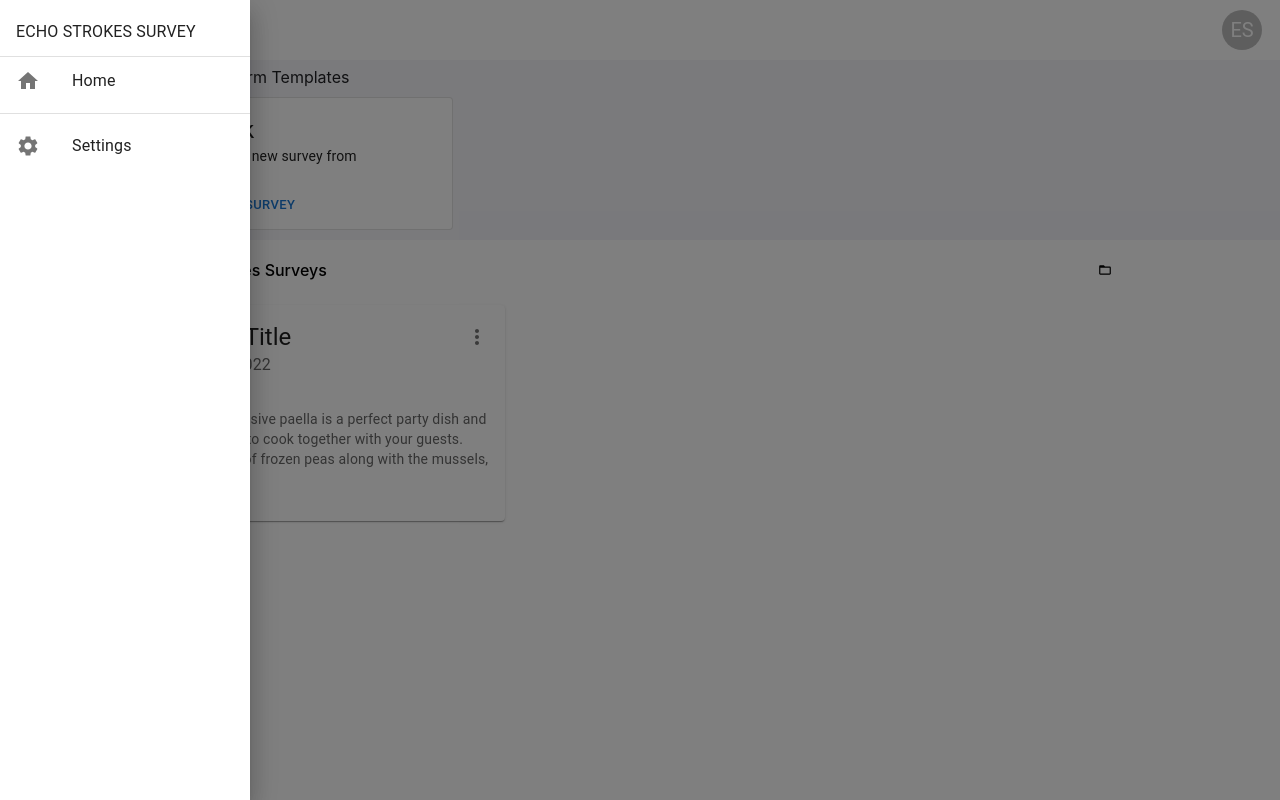
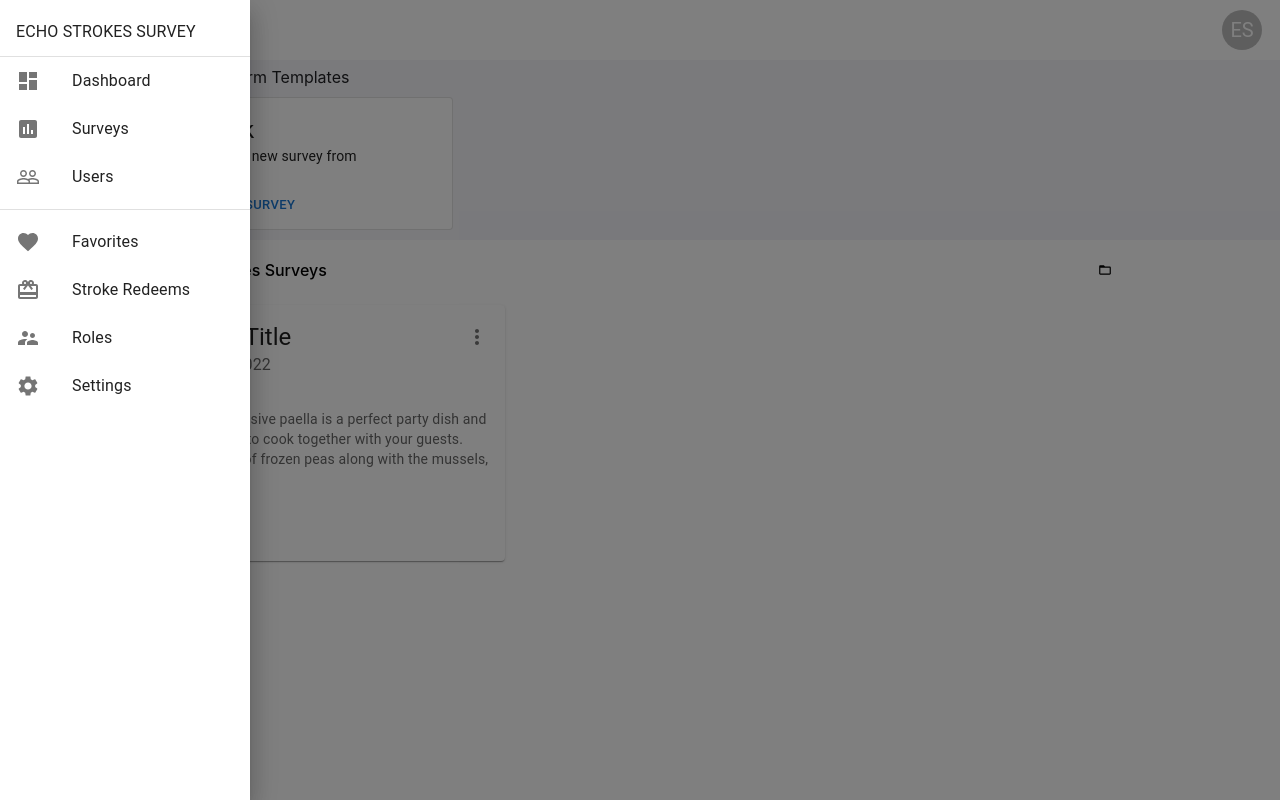
Before and after one commit to sannjayy/react-survey-forms, a React (Create React App) app: page / in a window 1280 px wide. Both pictures are taken after a click on the button 30 px from the left and 30 px from the top of the page. Built offline with nearby package versions, Linux system fonts and the light colour scheme.

Commit message:
initial admin design completed

```diff
--- a/src/components/Drawer/index.js
+++ b/src/components/Drawer/index.js
@@ -13,7 +13,12 @@ import ListItemText from '@mui/material/ListItemText';
 // import PostAddIcon from '@mui/icons-material/PostAdd';
 import SettingsIcon from '@mui/icons-material/Settings';
 import { NavLink } from 'react-router-dom'
-import HomeIcon from '@mui/icons-material/Home';
+import PeopleOutlineIcon from '@mui/icons-material/PeopleOutline';
+import DashboardIcon from '@mui/icons-material/Dashboard';
+import PollIcon from '@mui/icons-material/Poll';
+import RedeemIcon from '@mui/icons-material/Redeem';
+import SupervisorAccountIcon from '@mui/icons-material/SupervisorAccount';
+import FavoriteIcon from '@mui/icons-material/Favorite';
 
 export default function DrawerComp() {
 	const [state, setState] = useState({
@@ -41,14 +46,55 @@ export default function DrawerComp() {
 				<ListItem disablePadding>
 					<ListItemButton component={NavLink} to="/">
 						<ListItemIcon>
-							<HomeIcon />
+							<DashboardIcon />
 						</ListItemIcon>
-						<ListItemText primary="Home" />
+						<ListItemText primary="Dashboard" />
+					</ListItemButton>
+				</ListItem>
+				<ListItem disablePadding>
+					<ListItemButton component={NavLink} to="/">
+						<ListItemIcon>
+							<PollIcon />
+						</ListItemIcon>
+						<ListItemText primary="Surveys" />
+					</ListItemButton>
+				</ListItem>
+                <ListItem disablePadding>
+					<ListItemButton>
+						<ListItemIcon>
+							<PeopleOutlineIcon />
+						</ListItemIcon>
+						<ListItemText primary={`Users`} />
 					</ListItemButton>
 				</ListItem>
 			</List>
 			<Divider />
 			<List>
+
+            <ListItem disablePadding>
+					<ListItemButton>
+						<ListItemIcon>
+							<FavoriteIcon />
+						</ListItemIcon>
+						<ListItemText primary={`Favorites`} />
+					</ListItemButton>
+				</ListItem>
+				<ListItem disablePadding>
+					<ListItemButton>
+						<ListItemIcon>
+							<RedeemIcon />
+						</ListItemIcon>
+						<ListItemText primary={`Stroke Redeems`} />
+					</ListItemButton>
+				</ListItem>
+				<ListItem disablePadding>
+					<ListItemButton>
+						<ListItemIcon>
+							<SupervisorAccountIcon />
+						</ListItemIcon>
+						<ListItemText primary={`Roles`} />
+					</ListItemButton>
+				</ListItem>
 				<ListItem disablePadding>
 					<ListItemButton>
 						<ListItemIcon>
--- a/src/components/Main/Card.js
+++ b/src/components/Main/Card.js
@@ -1,43 +1,72 @@
 import React from 'react'
-// import { styled } from '@mui/material/styles';
 import Card from '@mui/material/Card';
 import CardHeader from '@mui/material/CardHeader';
-// import CardMedia from '@mui/material/CardMedia';
 import CardContent from '@mui/material/CardContent';
 import CardActions from '@mui/material/CardActions';
-// import Collapse from '@mui/material/Collapse';
-// import Avatar from '@mui/material/Avatar';
 import IconButton from '@mui/material/IconButton';
 import Typography from '@mui/material/Typography';
-// import { red } from '@mui/material/colors';
-// import FavoriteIcon from '@mui/icons-material/Favorite';
-// import ShareIcon from '@mui/icons-material/Share';
-// import ExpandMoreIcon from '@mui/icons-material/ExpandMore';
+import FavoriteIcon from '@mui/icons-material/Favorite';
+import ShareIcon from '@mui/icons-material/Share';
 import MoreVertIcon from '@mui/icons-material/MoreVert';
+import { StyledMenu } from '../Styled/StyledMenu';
+import MenuItem from '@mui/material/MenuItem';
+import Divider from '@mui/material/Divider';
+import VisibilityIcon from '@mui/icons-material/Visibility';
+import EditIcon from '@mui/icons-material/Edit';
+import DeleteIcon from '@mui/icons-material/Delete';
+
 
 export default function MainCard() {
+    const [anchorEl, setAnchorEl] = React.useState(null);
+    const open = Boolean(anchorEl);
+    const handleClick = (event) => {
+        setAnchorEl(event.currentTarget);
+    };
+    const handleClose = () => {
+        setAnchorEl(null);
+    };
     return (
         <Card sx={{ maxWidth: 345 }}>
             <CardHeader
-				// avatar={
-				// 	<Avatar sx={{ bgcolor: red[500] }} aria-label="recipe">
-				// 		R
-				// 	</Avatar>
-				// }
                 action={
-					<IconButton aria-label="settings">
+                    <IconButton
+                        id="survey-menu-button"
+                        aria-label="settings"
+                        aria-controls={open ? 'survey-menus' : undefined}
+                        aria-haspopup="true"
+                        aria-expanded={open ? 'true' : undefined}
+                        onClick={handleClick}
+                    >
                         <MoreVertIcon />
                     </IconButton>
                 }
                 title="Demo Title"
                 subheader="Aug 14, 2022"
             />
-			{/* <CardMedia
-				component="img"
-				height="194"
-				image="/static/images/cards/paella.jpg"
-				alt="Paella dish"
-			/> */}
+            <StyledMenu
+                id="survey-menus"
+                MenuListProps={{
+                    'aria-labelledby': 'survey-menu-button',
+                }}
+                anchorEl={anchorEl}
+                open={open}
+                onClose={handleClose}
+            >
+                <MenuItem onClick={handleClose} disableRipple>
+                    <VisibilityIcon />
+                    Preview
+                </MenuItem>
+                <MenuItem onClick={handleClose} disableRipple>
+                    <EditIcon />
+                    Edit
+                </MenuItem>
+                <Divider sx={{ my: 0.5 }} />
+                <MenuItem onClick={handleClose} disableRipple>
+                    <DeleteIcon />
+                    Delete
+                </MenuItem>
+            </StyledMenu>
+
             <CardContent>
                 <Typography variant="body2" color="text.secondary">
                     This impressive paella is a perfect party dish and a fun meal to cook
@@ -46,50 +75,13 @@ export default function MainCard() {
                 </Typography>
             </CardContent>
             <CardActions disableSpacing>
-				{/* <IconButton aria-label="add to favorites">
+                <IconButton aria-label="add to favorites">
 					<FavoriteIcon />
 				</IconButton>
 				<IconButton aria-label="share">
 					<ShareIcon />
-				</IconButton> */}
-				{/* <ExpandMore
-					expand={expanded}
-					onClick={handleExpandClick}
-					aria-expanded={expanded}
-					aria-label="show more"
-				>
-					<ExpandMoreIcon />
-				</ExpandMore> */}
+				</IconButton>
             </CardActions>
-			{/* <Collapse in={expanded} timeout="auto" unmountOnExit>
-				<CardContent>
-					<Typography paragraph>Method:</Typography>
-					<Typography paragraph>
-						Heat 1/2 cup of the broth in a pot until simmering, add saffron and set
-						aside for 10 minutes.
-					</Typography>
-					<Typography paragraph>
-						Heat oil in a (14- to 16-inch) paella pan or a large, deep skillet over
-						medium-high heat. Add chicken, shrimp and chorizo, and cook, stirring
-						occasionally until lightly browned, 6 to 8 minutes. Transfer shrimp to a
-						large plate and set aside, leaving chicken and chorizo in the pan. Add
-						pimentón, bay leaves, garlic, tomatoes, onion, salt and pepper, and cook,
-						stirring often until thickened and fragrant, about 10 minutes. Add
-						saffron broth and remaining 4 1/2 cups chicken broth; bring to a boil.
-					</Typography>
-					<Typography paragraph>
-						Add rice and stir very gently to distribute. Top with artichokes and
-						peppers, and cook without stirring, until most of the liquid is absorbed,
-						15 to 18 minutes. Reduce heat to medium-low, add reserved shrimp and
-						mussels, tucking them down into the rice, and cook again without
-						stirring, until mussels have opened and rice is just tender, 5 to 7
-						minutes more. (Discard any mussels that don&apos;t open.)
-					</Typography>
-					<Typography>
-						Set aside off of the heat to let rest for 10 minutes, and then serve.
-					</Typography>
-				</CardContent>
-			</Collapse> */}
         </Card>
     )
 }
```
Lines whose indentation alone changed are shown as unchanged.
